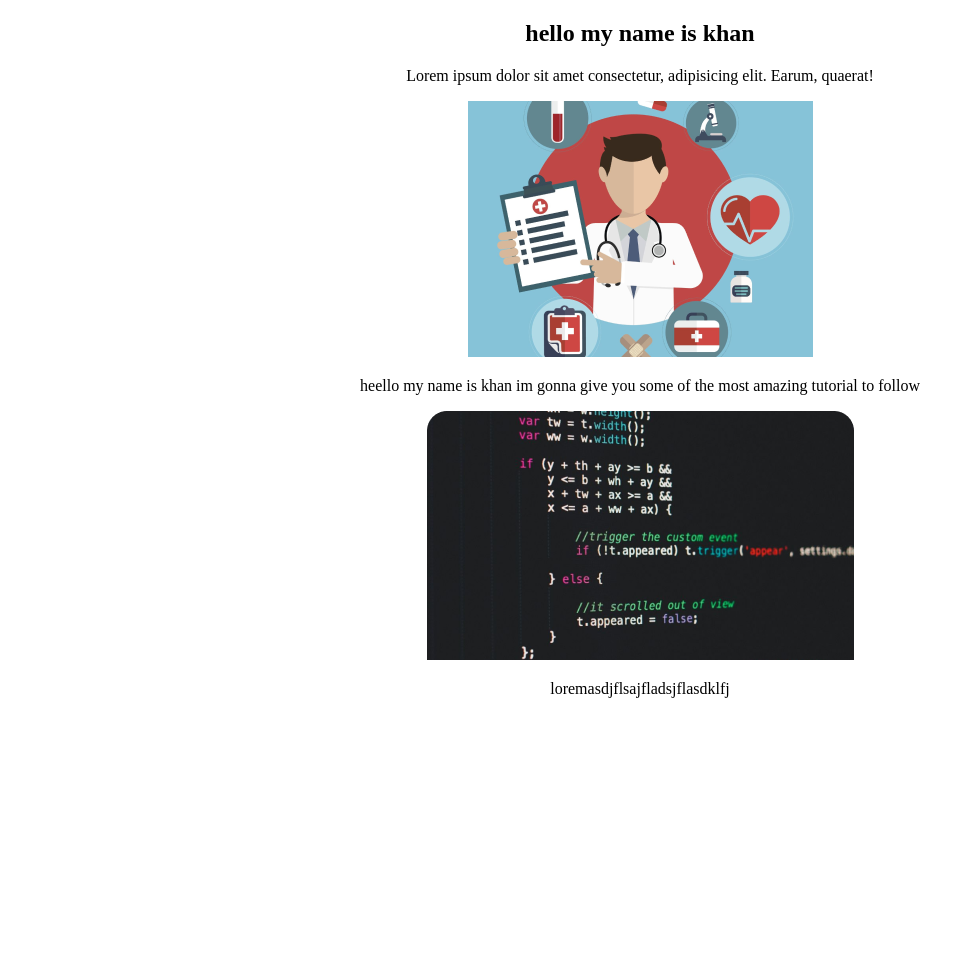
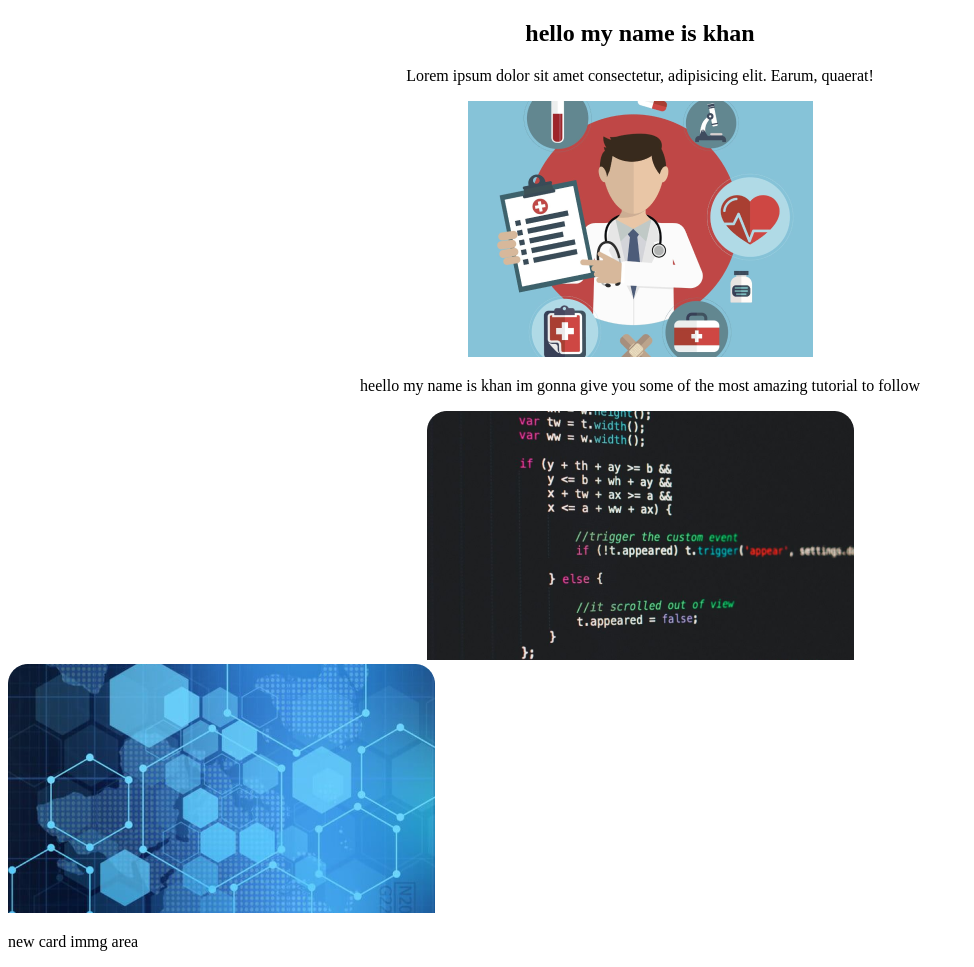
Before and after one commit to kaziFahmid/git-practice, a plain HTML site: page index.html in a window 1280 px wide. Shown: the whole page, without its empty margins (0-974 px from the left). Before the commit the page ends 800 px from the top, so only its background shows below. Drawn offline with Linux system fonts and the light colour scheme.

Commit message:
added img

```diff
--- a/index.html
+++ b/index.html
@@ -15,8 +15,13 @@
     <p>heello my name is khan  im gonna give you some of the most amazing tutorial to follow</p>
 
     <img src="cardimg2.png" alt="">
-    <p>loremasdjflsajfladsjflasdklfj</p>
+    </section>
 
-    </section>
+<section>
+    <img src="cardimg1.png" alt="">
+    <p class="text-center">new card immg area </p>
+
+</section>
+
 </body>
 </html>
```
Also changed, not shown: cardimg1.png (added).
